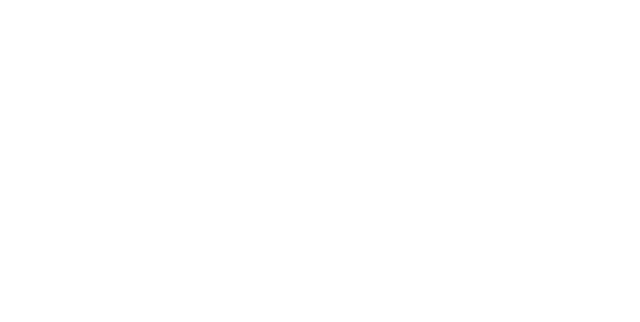
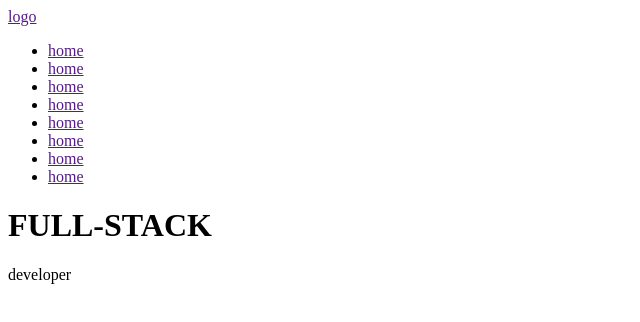
Before and after one commit to mirgiyos2002/gruppa_12-30, a plain HTML site: page index.html in a window 1280 px wide. Shown: the whole page, without its empty margins (0-640 px from the left). Drawn offline with Linux system fonts and the light colour scheme.

Commit message:
add html

```diff
--- a/index.html
+++ b/index.html
@@ -7,6 +7,26 @@
     <title>Document</title>
 </head>
 <body>
-
+    <header class="header">
+        <div class="container">
+            <nav class="header__nav">
+                <a href="" class="header__logo">logo</a>
+                <ul class="header__list">
+                    <li class="header__item"><a href="" class="header__link" herf="#" >home</a></li>
+                    <li class="header__item"><a href="" class="header__link" herf="#" >home</a></li>
+                    <li class="header__item"><a href="" class="header__link" herf="#" >home</a></li>
+                    <li class="header__item"><a href="" class="header__link" herf="#" >home</a></li>
+                    <li class="header__item"><a href="" class="header__link" herf="#" >home</a></li>
+                    <li class="header__item"><a href="" class="header__link" herf="#" >home</a></li>
+                    <li class="header__item"><a href="" class="header__link" herf="#" >home</a></li>
+                    <li class="header__item"><a href="" class="header__link" herf="#" >home</a></li>
+                </ul>
+            </nav>
+            <div class="header__content">
+                <h1 class="header__title">FULL-STACK</h1>
+                <p class="header__txt">developer</p>
+            </div>
+        </div>
+    </header>
 </body>
 </html>
```
